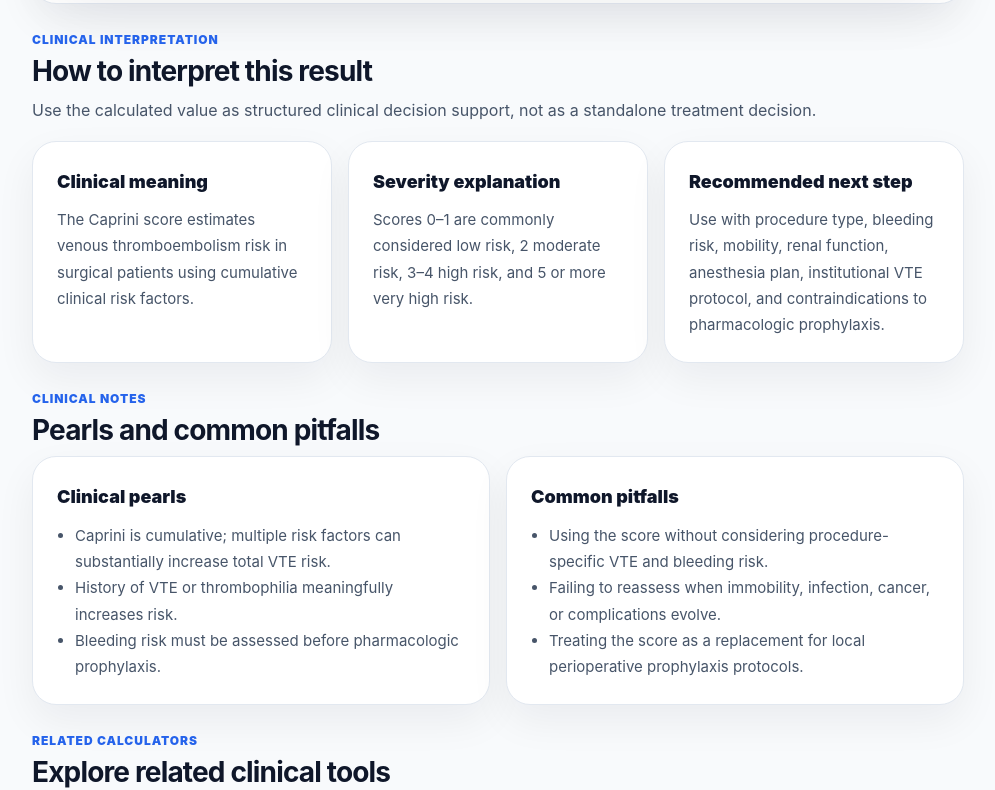
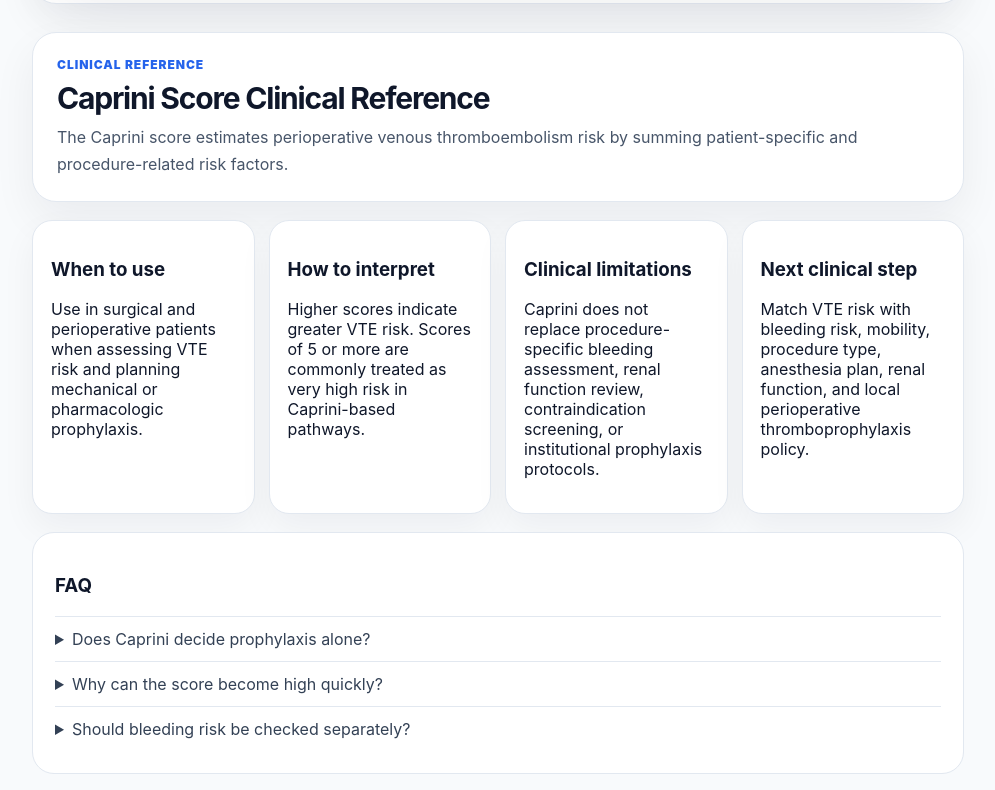
Before and after one commit to brsbyrm/meddoq, a Next.js app: page /calculators/caprini-score in a window 1280 px wide. Shown: the part 3247-4037 px from the top of the page, without its empty margins (142-1137 px from the left). Built offline with nearby package versions, Linux system fonts and the light colour scheme.

Commit message:
Add dedicated Caprini clinical reference content

```diff
--- a/app/calculators/caprini-score/page.js
+++ b/app/calculators/caprini-score/page.js
@@ -221,12 +221,138 @@ export default function CapriniScorePage() {
         />
       </CalculatorPanel>
 
-      <CalculatorReferencePage content={content} />
+      <section style={styles.reference}>
+        <div style={styles.referenceHeader}>
+          <p style={styles.referenceKicker}>Clinical Reference</p>
+          <h2 style={styles.referenceTitle}>Caprini Score Clinical Reference</h2>
+          <p style={styles.referenceIntro}>
+            The Caprini score estimates perioperative venous thromboembolism risk by summing patient-specific and procedure-related risk factors.
+          </p>
+        </div>
+
+        <div style={styles.referenceGrid}>
+          <article style={styles.referenceCard}>
+            <h3>When to use</h3>
+            <p>
+              Use in surgical and perioperative patients when assessing VTE risk and planning mechanical or pharmacologic prophylaxis.
+            </p>
+          </article>
+
+          <article style={styles.referenceCard}>
+            <h3>How to interpret</h3>
+            <p>
+              Higher scores indicate greater VTE risk. Scores of 5 or more are commonly treated as very high risk in Caprini-based pathways.
+            </p>
+          </article>
+
+          <article style={styles.referenceCard}>
+            <h3>Clinical limitations</h3>
+            <p>
+              Caprini does not replace procedure-specific bleeding assessment, renal function review, contraindication screening, or institutional prophylaxis protocols.
+            </p>
+          </article>
+
+          <article style={styles.referenceCard}>
+            <h3>Next clinical step</h3>
+            <p>
+              Match VTE risk with bleeding risk, mobility, procedure type, anesthesia plan, renal function, and local perioperative thromboprophylaxis policy.
+            </p>
+          </article>
+        </div>
+
+        <div style={styles.faqBox}>
+          <h3>FAQ</h3>
+          <details style={styles.detail}>
+            <summary>Does Caprini decide prophylaxis alone?</summary>
+            <p>No. It supports structured VTE risk assessment, but prophylaxis should also account for bleeding risk, procedure type, mobility and local protocols.</p>
+          </details>
+          <details style={styles.detail}>
+            <summary>Why can the score become high quickly?</summary>
+            <p>The Caprini model is cumulative. Multiple moderate risk factors can combine to produce a high or very high overall risk category.</p>
+          </details>
+          <details style={styles.detail}>
+            <summary>Should bleeding risk be checked separately?</summary>
+            <p>Yes. Bleeding risk and contraindications to anticoagulants should always be assessed before pharmacologic prophylaxis.</p>
+          </details>
+        </div>
+
+        <div style={styles.referencesBox}>
+          <h3>References</h3>
+          <ol>
+            <li>Caprini JA. Risk assessment as a guide for the prevention of the many faces of venous thromboembolism. Dis Mon. 2005.</li>
+            <li>Gould MK et al. Prevention of VTE in nonorthopedic surgical patients. Chest. 2012.</li>
+            <li>Cronin M et al. Completion of the updated Caprini risk assessment model. Clin Appl Thromb Hemost. 2019.</li>
+          </ol>
+        </div>
+      </section>
     </CalculatorShell>
   );
 }
 
 const styles = {
+  reference: {
+    marginTop: 28,
+    display: "grid",
+    gap: 18,
+  },
+  referenceHeader: {
+    background: "#ffffff",
+    border: "1px solid #e2e8f0",
+    borderRadius: 24,
+    padding: 24,
+    boxShadow: "0 18px 44px rgba(15, 23, 42, 0.06)",
+  },
+  referenceKicker: {
+    margin: 0,
+    color: "#2563eb",
+    fontWeight: 900,
+    textTransform: "uppercase",
+    letterSpacing: "0.08em",
+    fontSize: 12,
+  },
+  referenceTitle: {
+    margin: "8px 0",
+    color: "#0f172a",
+    fontSize: 30,
+    letterSpacing: "-0.04em",
+  },
+  referenceIntro: {
+    margin: 0,
+    color: "#475569",
+    fontSize: 16,
+    lineHeight: 1.65,
+  },
+  referenceGrid: {
+    display: "grid",
+    gridTemplateColumns: "repeat(auto-fit, minmax(220px, 1fr))",
+    gap: 14,
+  },
+  referenceCard: {
+    background: "#ffffff",
+    border: "1px solid #e2e8f0",
+    borderRadius: 20,
+    padding: 18,
+    boxShadow: "0 14px 34px rgba(15, 23, 42, 0.05)",
+  },
+  faqBox: {
+    background: "#ffffff",
+    border: "1px solid #e2e8f0",
+    borderRadius: 22,
+    padding: 22,
+  },
+  referencesBox: {
+    background: "#ffffff",
+    border: "1px solid #e2e8f0",
+    borderRadius: 22,
+    padding: 22,
+    color: "#334155",
+    lineHeight: 1.65,
+  },
+  detail: {
+    borderTop: "1px solid #e2e8f0",
+    padding: "12px 0",
+    color: "#334155",
+  },
   groups: { display: "grid", gap: 18 },
   group: {
     display: "grid",
```
